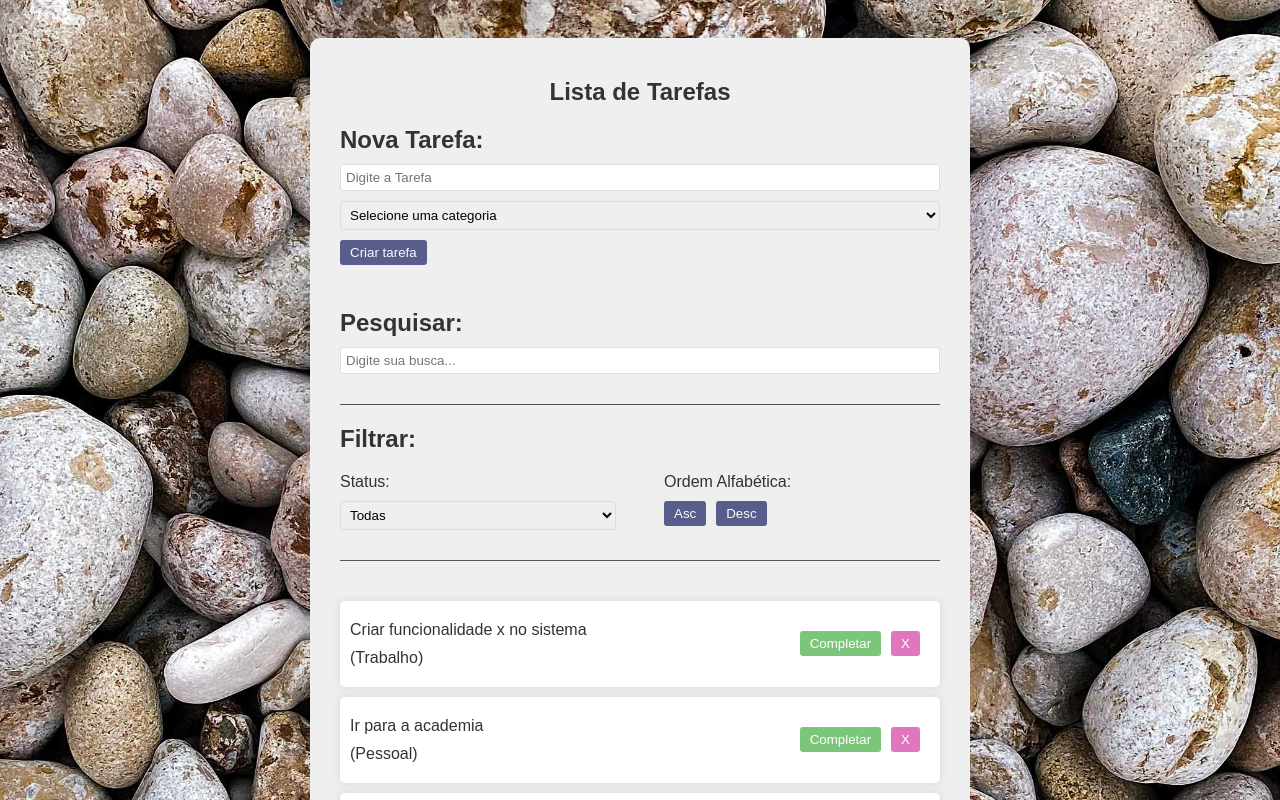
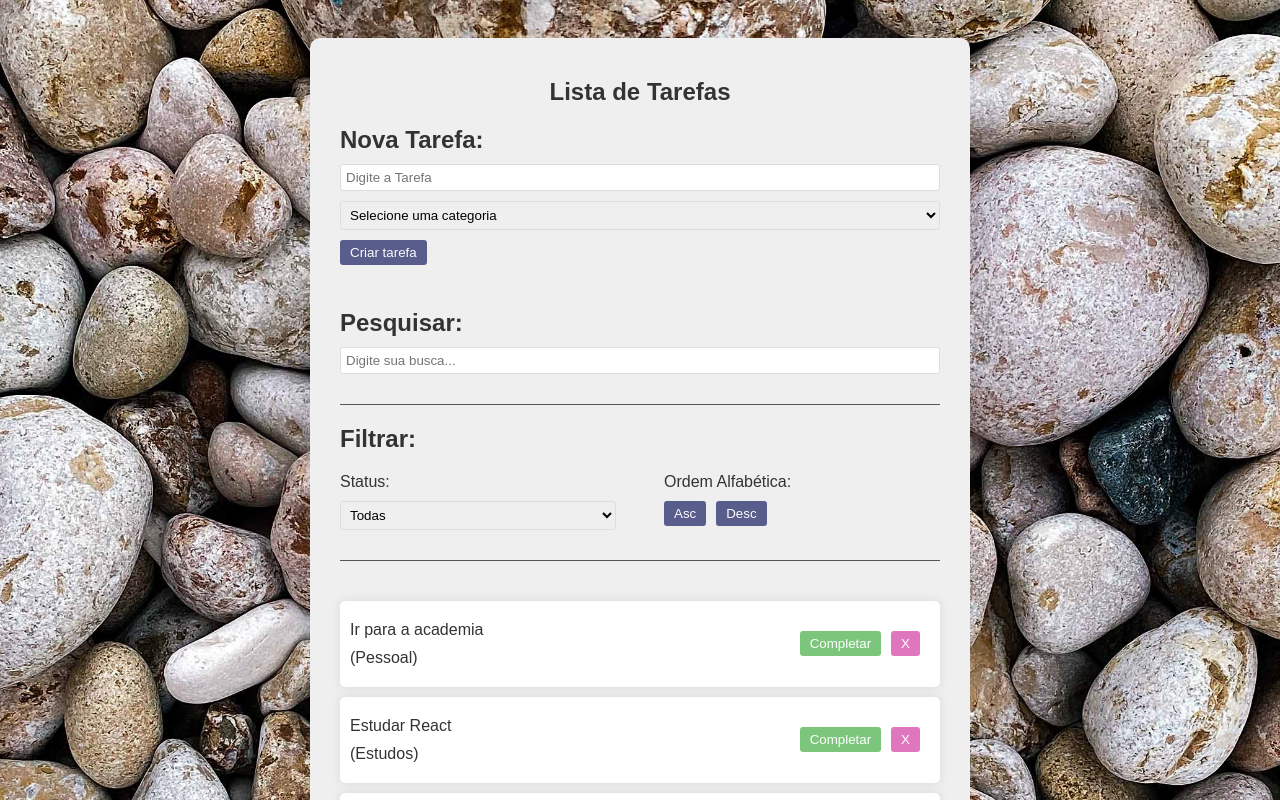
Before and after one commit to VictorParizio/to-do-everyday, a React (Vite) app: page / in a window 1280 px wide. Shown: the top 800 px of the page. Built offline with nearby package versions, Linux system fonts and the light colour scheme.

Commit message:
feat (App, Filter) Filtrar por Asc ou Desc Foi adicionada a funcionalidade que permite filtrar as tarefas por ordem alfabética ascendente ou descendente.

```diff
--- a/src/App.jsx
+++ b/src/App.jsx
@@ -67,7 +67,7 @@ export default function App() {
       <h1>Lista de Tarefas</h1>
       <TodoForm addTodo={addTodo} />
       <Search search={search} setSearch={setSearch} />
-      <Filter filter={filter} setFilter={setFilter} />
+      <Filter filter={filter} setFilter={setFilter} setSort={setSort} />
 
       <div className="todo-list">
         {todos
@@ -75,11 +75,16 @@ export default function App() {
             filter === "All"
               ? true
               : filter === "Completed"
-              ? todo.isCompleted
-              : !todo.isCompleted
+                ? todo.isCompleted
+                : !todo.isCompleted
           )
           .filter((todo) =>
             todo.text.toLowerCase().includes(search.toLowerCase())
+          )
+          .sort((a, b) =>
+            sort === "Asc"
+              ? a.text.localeCompare(b.text)
+              : b.text.localeCompare(a.text)
           )
           .map((todo) => (
             <Todo
--- a/src/Components/Filter/Filter.jsx
+++ b/src/Components/Filter/Filter.jsx
@@ -1,4 +1,4 @@
-export default function Filter({filter, setFilter}) {
+export default function Filter({filter, setFilter, setSort}) {
     return (
         <section className="filter">
             <h2>Filtrar:</h2>
@@ -13,8 +13,8 @@ export default function Filter({filter, setFilter}) {
                 </div>
                 <div>
                     <p>Ordem Alfabética:</p>
-                    <button>Asc</button>
-                    <button>Desc</button>
+                    <button onClick={()=> setSort("Asc")}>Asc</button>
+                    <button onClick={()=> setSort("Desc")}>Desc</button>
                 </div>
             </div>
         </section>
```
